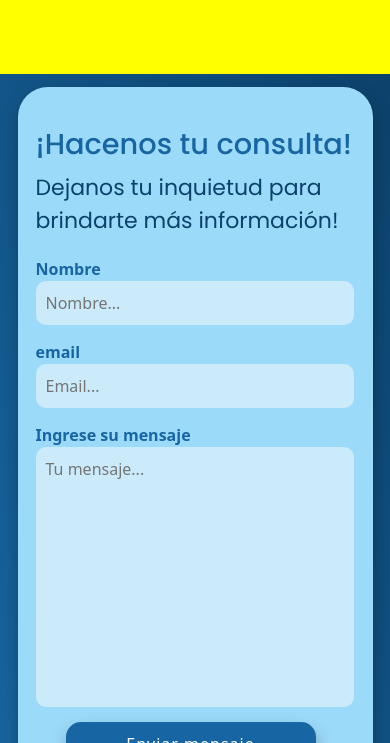
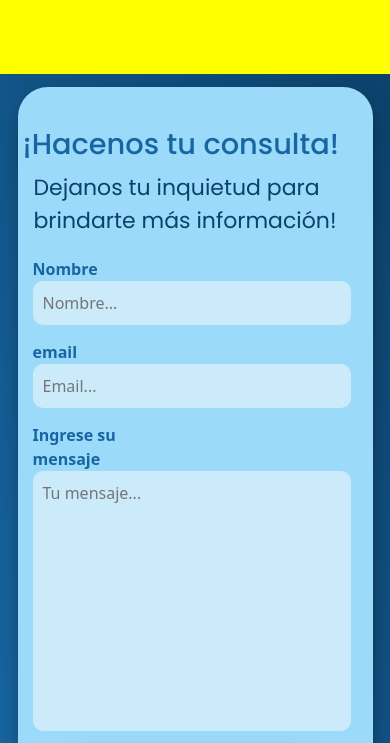
Before and after one commit to jeronimoezequiel/dreyja_srl, a plain HTML site: page index.html in a window 390 px wide. Shown: the part 590-1333 px from the top of the page. Drawn offline with nearby package versions, Linux system fonts and the light colour scheme; some packages are replaced by stand-ins of ours; a script that the page names is missing.

Commit message:
MQ formulario/footer/nav ok

```diff
--- a/css/style.css
+++ b/css/style.css
@@ -15,10 +15,6 @@ a {
   text-decoration: none; }
 
 /* ------------ contenido gral ------------*/
-@media only screen and (max-width: 390px) {
-  body {
-    overflow-x: hidden; } }
-
 :root {
   --open-color: green;
   --closed-color: red; }
@@ -441,7 +437,8 @@ main {
       margin-left: 30px; }
       @media only screen and (max-width: 390px) {
         .section-form .contactForm .form {
-          margin-left: 8px; } }
+          margin-left: 8px;
+          width: 75%; } }
       .section-form .contactForm .form .texto h2 {
         font-family: 'Poppins';
         color: #1766a3;
@@ -449,7 +446,8 @@ main {
         margin-bottom: 10px; }
         @media only screen and (max-width: 390px) {
           .section-form .contactForm .form .texto h2 {
-            margin-left: -30px;
+            margin-left: -55px;
+            width: 320px;
             font-size: 1.8em; } }
       .section-form .contactForm .form .texto p {
         font-family: 'Poppins';
@@ -458,10 +456,15 @@ main {
         margin-bottom: 20px; }
         @media only screen and (max-width: 390px) {
           .section-form .contactForm .form .texto p {
-            margin-left: -30px;
-            font-size: 22px; } }
+            margin-left: -44px;
+            font-size: 22px;
+            width: 320px; } }
     .section-form .contactForm form {
       width: 100%; }
+      @media only screen and (max-width: 390px) {
+        .section-form .contactForm form {
+          width: 90%;
+          margin-right: 36px; } }
       .section-form .contactForm form input[type="submit"] {
         background: #1766a3;
         display: inline-block;
@@ -481,6 +484,9 @@ main {
         display: flex;
         flex-direction: column;
         margin-bottom: 15px; }
+        @media only screen and (max-width: 390px) {
+          .section-form .contactForm form .inputBox {
+            margin-right: 200px; } }
         .section-form .contactForm form .inputBox label {
           color: #1766a3;
           font-weight: 700; }
--- a/scss/sections/body.scss
+++ b/scss/sections/body.scss
@@ -1,6 +1,6 @@
 body {
 
     @include mobile-a54 {
-        overflow-x: hidden;
+        // overflow-x: hidden;
     }
 }
```
Also changed, not shown: scss/sections/formulario.scss (+14 -2 lines).
